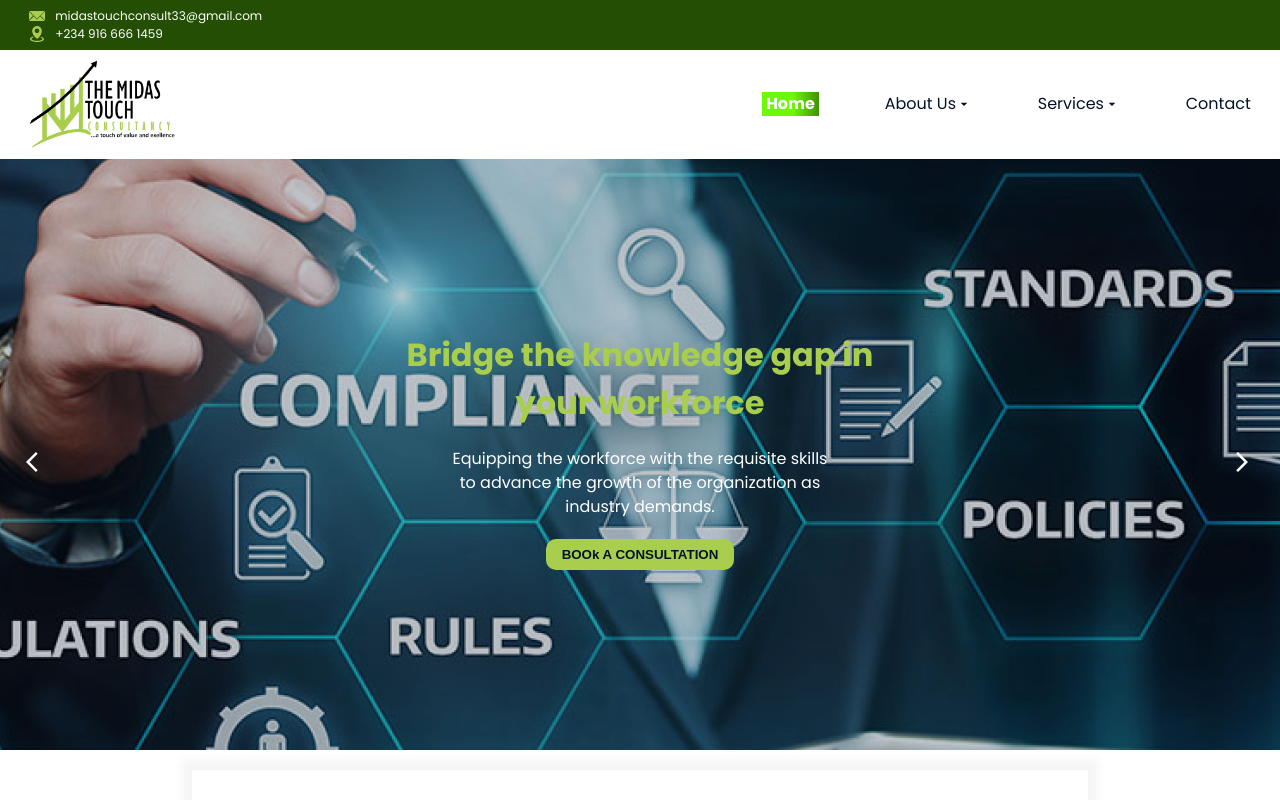
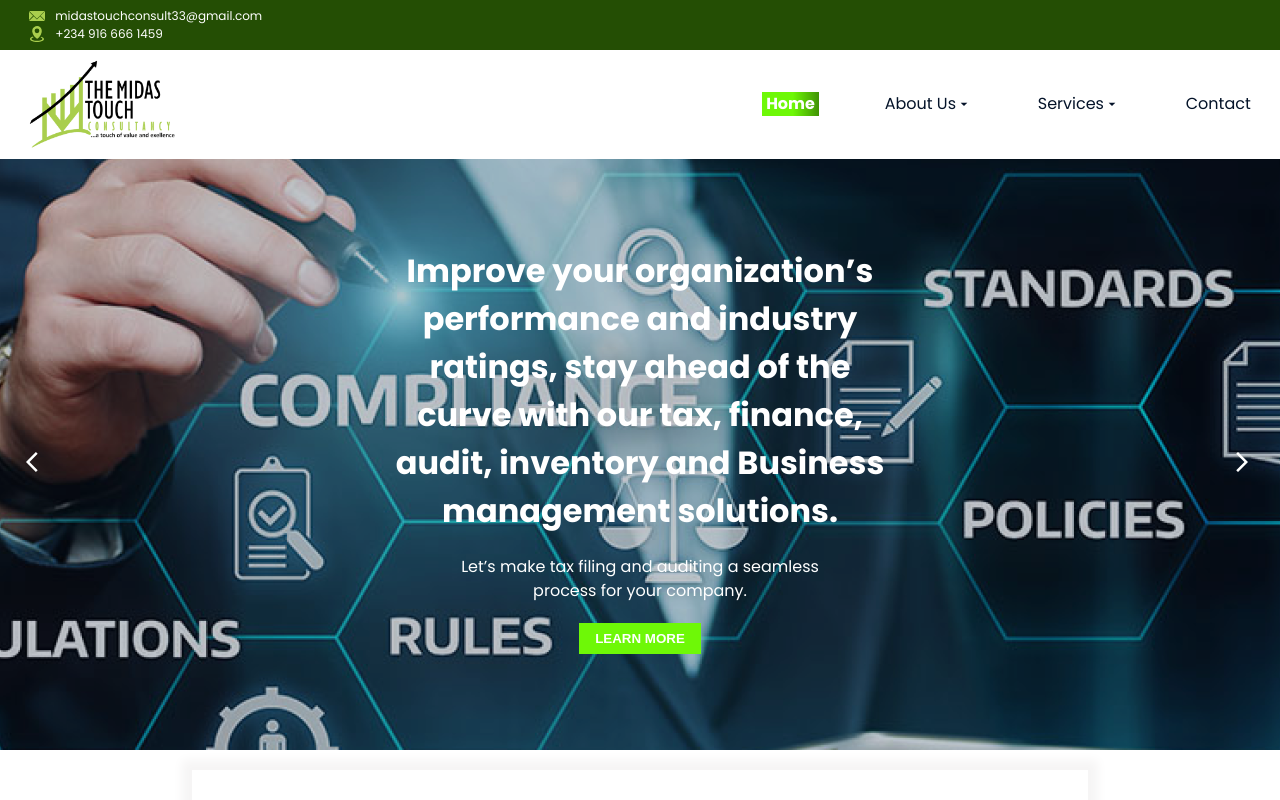
Before and after one commit to emmanuel4365/midas-touch, a React (Vite) app in the folder client/: page / in a window 1280 px wide. Shown: the top 800 px of the page. Built offline with nearby package versions, Linux system fonts and the light colour scheme.

Commit message:
changed slider writeup color and button shape

```diff
--- a/client/src/components/Slider.jsx
+++ b/client/src/components/Slider.jsx
@@ -22,15 +22,22 @@ const Slider = () => {
             // title="Photo by Marc-Olivier Jodoin on Unsplash"
           >
             <h1 className="slider-heading heading1">
-              Bridge the knowledge gap in your workforce
+              Improve your organization’s performance and industry ratings, stay
+              ahead of the curve with our tax, finance, audit, inventory and
+              Business management solutions.
             </h1>
             <p className="slider-sub-heading sub-heading1">
-              Equipping the workforce with the requisite skills to advance the
-              growth of the organization as industry demands.
+              Let’s make tax filing and auditing a seamless process for your
+              company.
             </p>
             <div className="slider-button-container">
               <button type="button" className="slider-button button1">
-                BOOk A CONSULTATION
+                <h4
+                  className="slider-button-text"
+                  style={{ textShadow: "0px 4px 4px 0px black" }}
+                >
+                  LEARN MORE
+                </h4>
               </button>
               {/* <button type="button" className="slider-button button2">
                 REGISTER FOR TRAINING
@@ -51,15 +58,17 @@ const Slider = () => {
             // title="Photo by Jeremy Doddridge on Unsplash"
           >
             <h1 className="slider-heading heading1">
-              Bridge the knowledge gap in your workforce
+              Improve your organization’s performance and industry ratings, stay
+              ahead of the curve with our tax, finance, audit, inventory and
+              Business management solutions.
             </h1>
             <p className="slider-sub-heading sub-heading1">
-              Equipping the workforce with the requisite skills to advance the
-              growth of the organization as industry demands.
+              Let’s make tax filing and auditing a seamless process for your
+              company.
             </p>
             <div className="slider-button-container">
               <button type="button" className="slider-button button1">
-                BOOk A CONSULTATION
+                <h4 className="slider-button-text">LEARN MORE</h4>
               </button>
               {/* <button type="button" className="slider-button button2">
                 REGISTER FOR TRAINING
@@ -80,15 +89,17 @@ const Slider = () => {
             // title="Photo by Maick Maciel on Unsplash"
           >
             <h1 className="slider-heading heading1">
-              Bridge the knowledge gap in your workforce
+              Improve your organization’s performance and industry ratings, stay
+              ahead of the curve with our tax, finance, audit, inventory and
+              Business management solutions.
             </h1>
             <p className="slider-sub-heading sub-heading1">
-              Equipping the workforce with the requisite skills to advance the
-              growth of the organization as industry demands.
+              Let’s make tax filing and auditing a seamless process for your
+              company.
             </p>
             <div className="slider-button-container">
               <button type="button" className="slider-button button1">
-                BOOk A CONSULTATION
+                <h4 className="slider-button-text">LEARN MORE</h4>
               </button>
               {/* <button type="button" className="slider-button button2">
                 REGISTER FOR TRAINING
--- a/client/src/index.css
+++ b/client/src/index.css
@@ -330,7 +330,7 @@ header {
 .slider-heading {
   width: 40%;
   text-align: center;
-  color: #a9ce4d;
+  color: #fff;
   /* display: flex;
   align-items: center;
   justify-content: center; */
@@ -346,13 +346,17 @@ header {
 
 .slider-button {
   border: none;
-  border-radius: 10px;
+  /* border-radius: 10px; */
   cursor: pointer;
-  background-color: #a9ce4d;
-  color: var(--clr-text-black);
+  background-color: rgba(110, 248, 7, 1);
+  color: var(--clr-text-white);
   font-weight: 600;
   padding: var(--padding-button-top-bottom) var(--padding-button-left-right);
 }
+
+/* .slider-button-text{
+
+} */
 
 .left-arrow {
   position: absolute;
```
